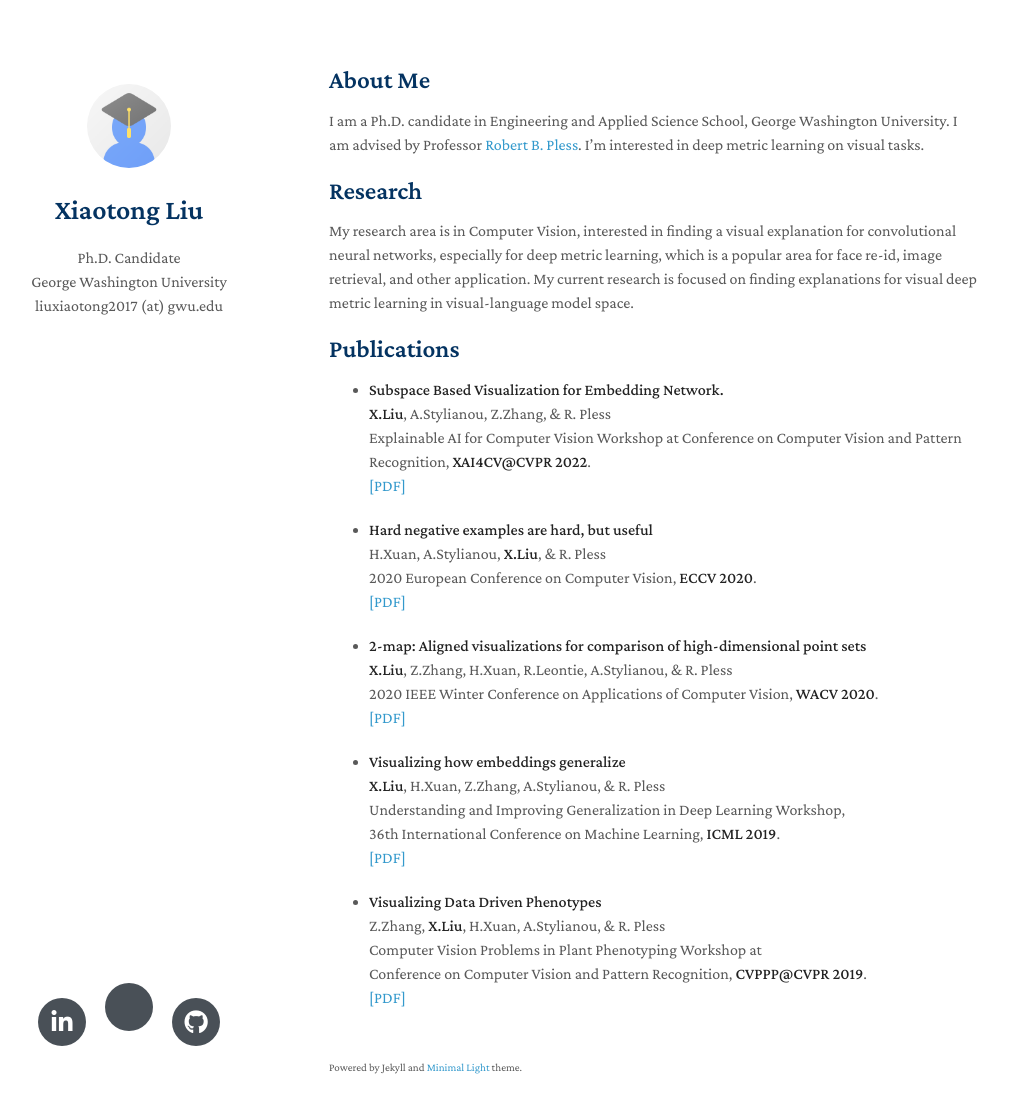
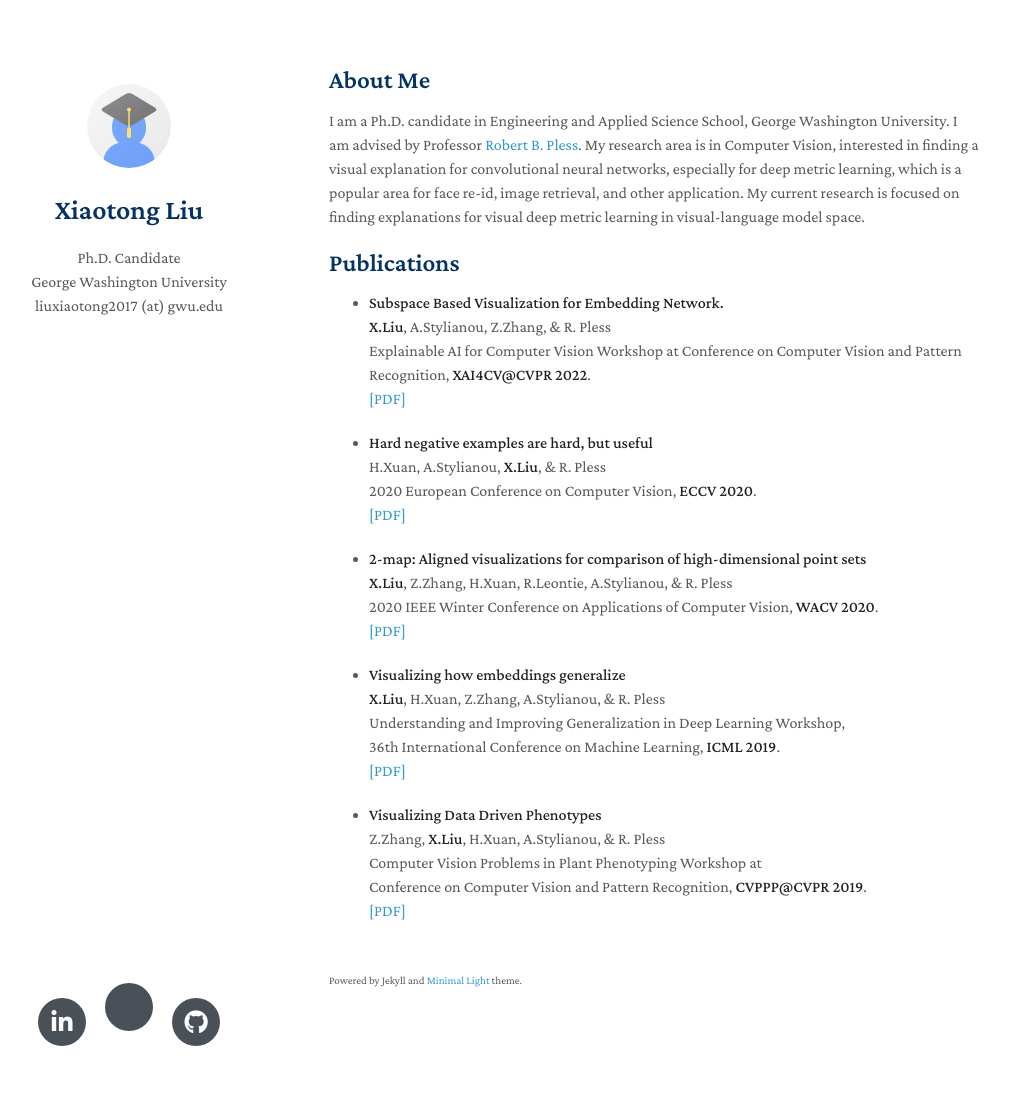
Before and after one commit to LiuXiaotong96/liuxiaotong96.github.io, a Jekyll site: the page built from index.md, in a window 1280 px wide and 1148 px high. Shown: the top 1113 px of the window, without its empty margins (141-1150 px from the left). Built offline with Jekyll 4.4.1, drawn with Linux system fonts in a browser that asks for light colours; nearby versions of some CDN libraries; a style sheet for code colours, icons or effects is not loaded; our own code applies the rules of GitHub Pages for plain Markdown files.

Commit message:
Update index.md

```diff
--- a/index.md
+++ b/index.md
@@ -4,11 +4,7 @@ layout: homepage
 
 ## About Me
 
-I am a Ph.D. candidate in Engineering and Applied Science School, George Washington University. I am advised by Professor [Robert B. Pless](https://www2.seas.gwu.edu/~pless/). I’m interested in deep metric learning on visual tasks.
-
-## Research
-
-My research area is in Computer Vision, interested in finding a visual explanation for convolutional neural networks, especially for deep metric learning, which is a popular area for face re-id, image retrieval, and other application. My current research is focused on finding explanations for visual deep metric learning in visual-language model space.
+I am a Ph.D. candidate in Engineering and Applied Science School, George Washington University. I am advised by Professor [Robert B. Pless](https://www2.seas.gwu.edu/~pless/). My research area is in Computer Vision, interested in finding a visual explanation for convolutional neural networks, especially for deep metric learning, which is a popular area for face re-id, image retrieval, and other application. My current research is focused on finding explanations for visual deep metric learning in visual-language model space.
 
 
 ## Publications
```
